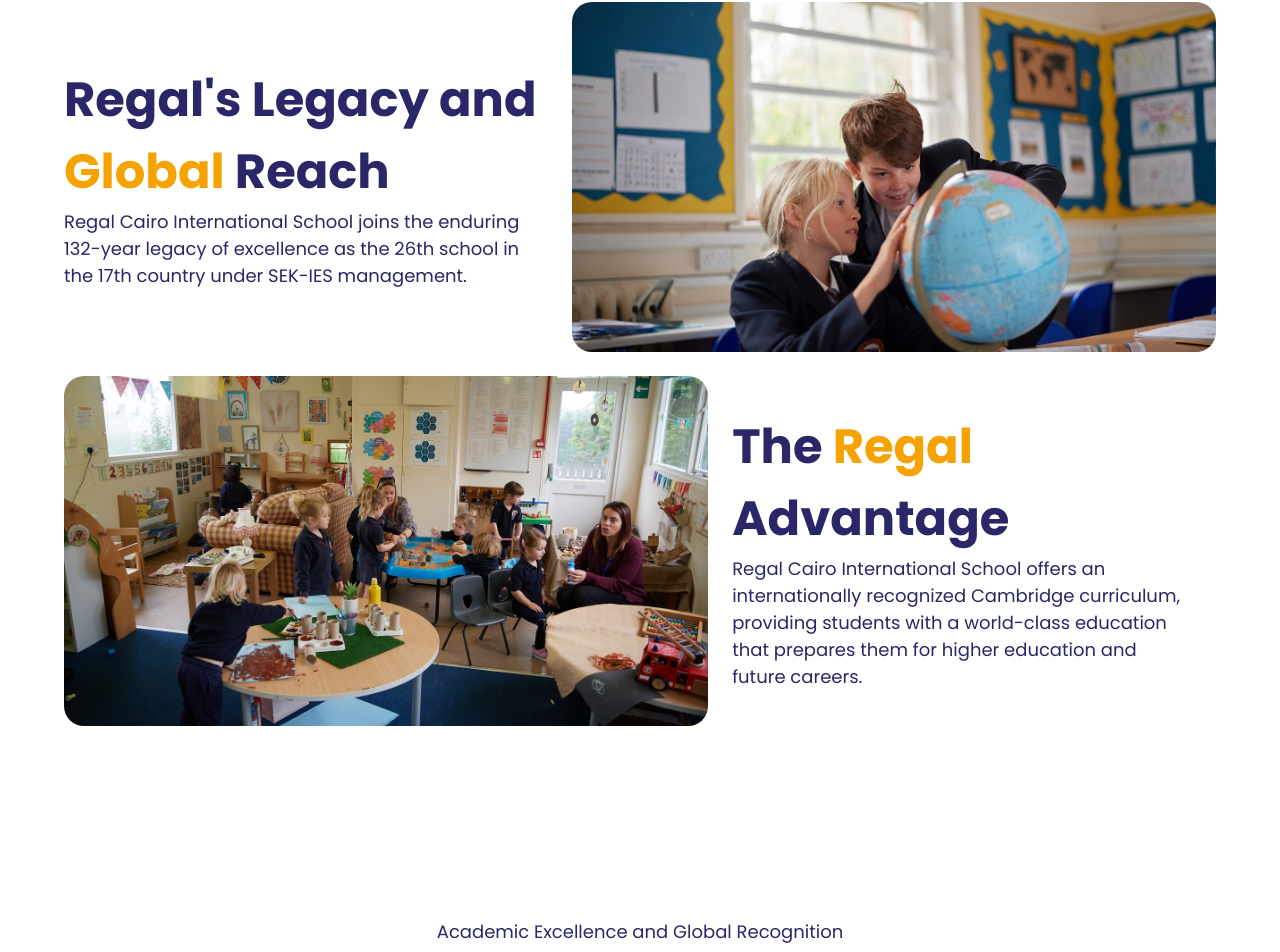
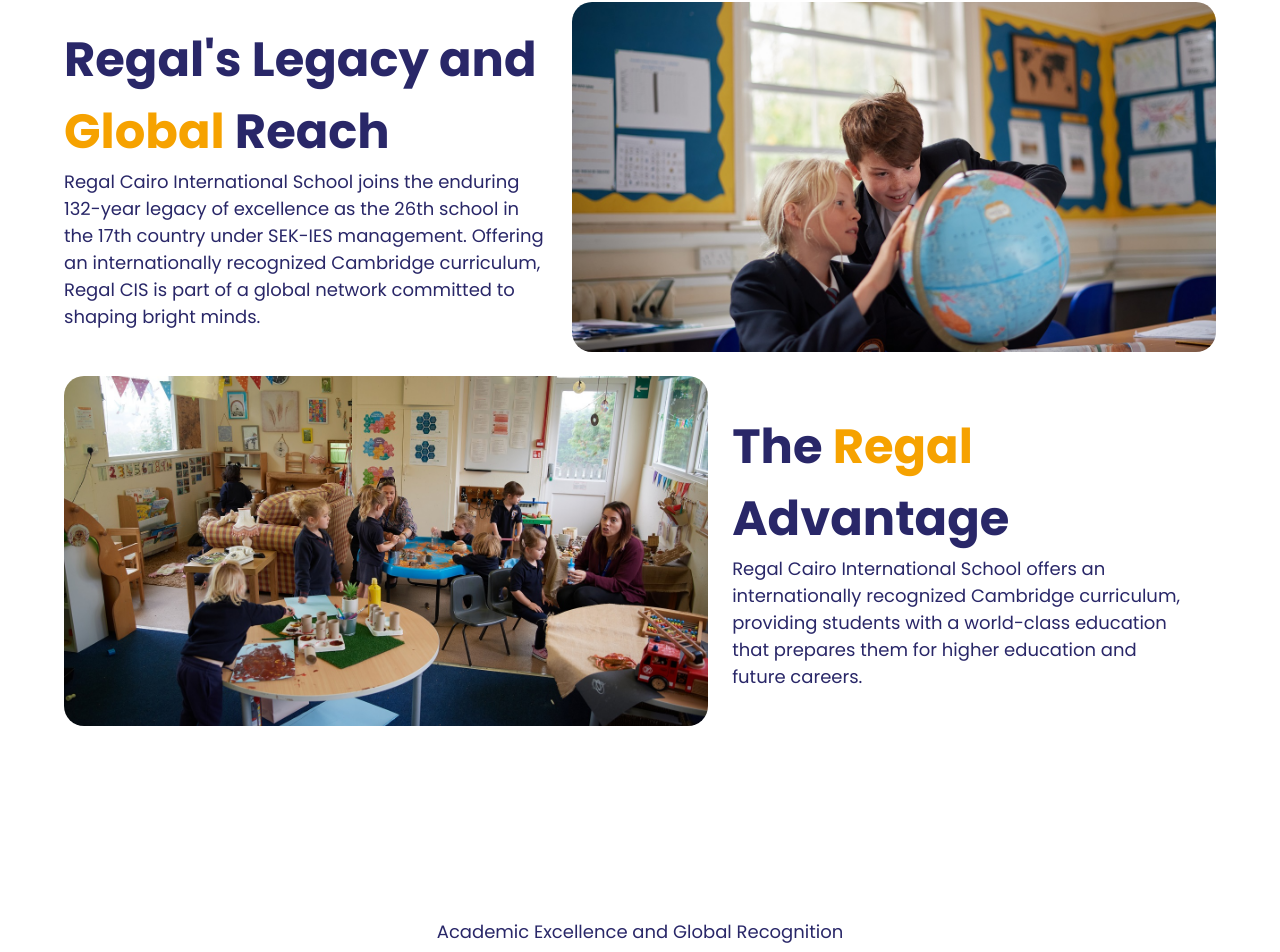
Before and after one commit to MKY-Communications/regal, a React (Vite) app: page / in a window 1280 px wide. Shown: the part 793-1745 px from the top of the page. Built offline with nearby package versions, Linux system fonts and the light colour scheme.

Commit message:
Updated comment

```diff
--- a/src/pages/HomePage/index.tsx
+++ b/src/pages/HomePage/index.tsx
@@ -77,7 +77,7 @@
                                 Reach
                             </h1>
                             }
-                            subtitle="Regal Cairo International School joins the enduring 132-year legacy of excellence as the 26th school in the 17th country under SEK-IES management."
+                            subtitle="Regal Cairo International School joins the enduring 132-year legacy of excellence as the 26th school in the 17th country under SEK-IES management. Offering an internationally recognized Cambridge curriculum, Regal CIS is part of a global network committed to shaping bright minds."
                             image={<img src={RegalLegacy} className="text-card-image" />}
                         />
                         <ImageTextCard
```
